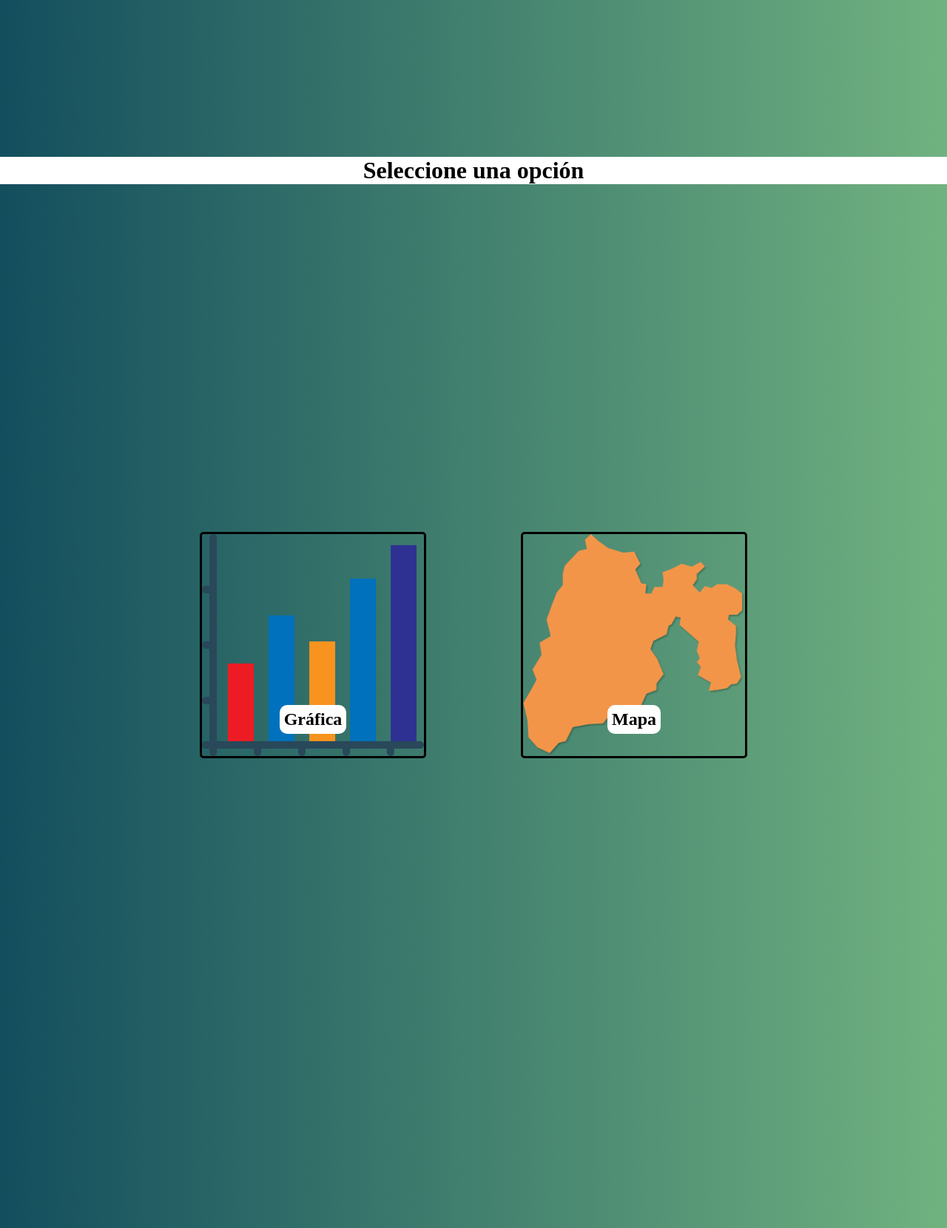
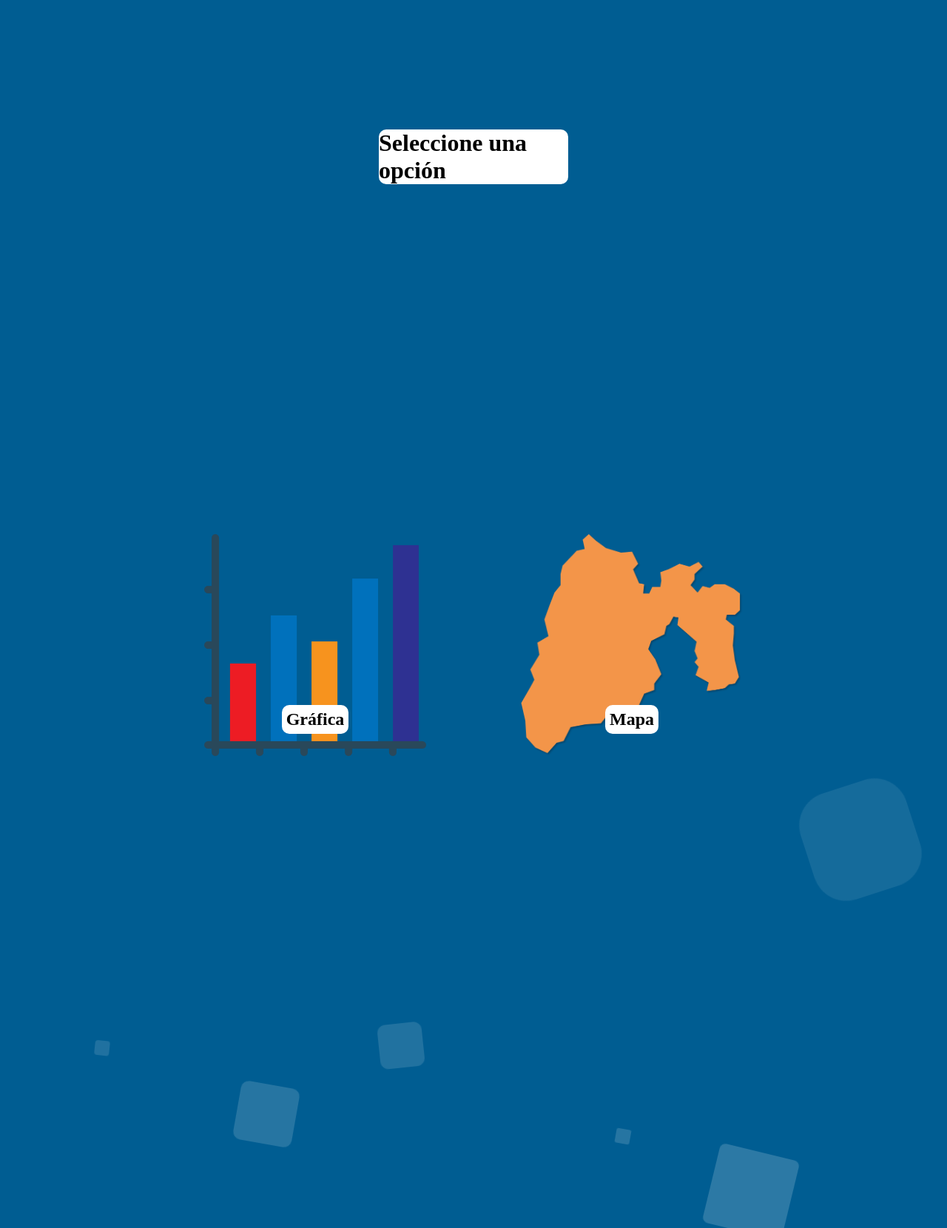
Before and after one commit to Ivancirijillo/app, a Flask app: page / in a window 1280 px wide. Shown: the whole page at 74% size. Run offline with Flask 2, Linux system fonts and the light colour scheme.

Commit message:
Estilos menu

```diff
--- a/app.py
+++ b/app.py
@@ -26,7 +26,6 @@ ruta_pdf = ""
 #Para subir archivo tipo foto al servidor
 from werkzeug.utils import secure_filename
 import os
-
 
 #Declarando nombre de la aplicación e inicializando
 app = Flask(__name__)
--- a/static/css/menu.css
+++ b/static/css/menu.css
@@ -12,7 +12,8 @@ body{
 
 .contenedor{
     position: relative;
-    background: linear-gradient(to right, #134e5e, #71b280);
+    /*background: linear-gradient(to right, #134e5e, #71b280); */
+    background-color: #005d92;
     width: 100%;
     height: 100%;
 }
@@ -24,12 +25,15 @@ body{
     display: flex;
     align-items: flex-end;
     justify-content: center;
+    z-index: 1;
+    color:  black;
 }
 
 .titulo h1{
     background: white;
-    width: 100%;
+    width: 20%;
     display: flex;
+    border-radius: 10px;
     justify-content: center;
 }
 
@@ -54,10 +58,10 @@ body{
     display: flex;
     align-items: center;
     justify-content: center;
-    flex-direction: column;
+    flex-direction: column;/*
     border-radius: 5px;
     border-style: solid;
-    border-color: black;
+    border-color: black;*/
 	transition: .7s ease all;
     cursor: pointer;
     z-index: 2;
@@ -82,3 +86,126 @@ img{
     bottom: 30px;
     z-index: 1;
 }
+
+
+.area{
+    width: 100%;
+    height:100vh;
+
+
+}
+
+.circles{
+    position: absolute;
+    top: 0;
+    left: 0;
+    width: 100%;
+    height: 100%;
+    overflow: hidden;
+}
+
+.circles li{
+    position: absolute;
+    display: block;
+    list-style: none;
+    width: 20px;
+    height: 20px;
+    background: rgba(255, 255, 255, 0.2);
+    animation: animate 25s linear infinite;
+    bottom: -150px;
+
+}
+
+.circles li:nth-child(1){
+    left: 25%;
+    width: 80px;
+    height: 80px;
+    animation-delay: 0s;
+}
+
+
+.circles li:nth-child(2){
+    left: 10%;
+    width: 20px;
+    height: 20px;
+    animation-delay: 2s;
+    animation-duration: 12s;
+}
+
+.circles li:nth-child(3){
+    left: 70%;
+    width: 20px;
+    height: 20px;
+    animation-delay: 4s;
+}
+
+.circles li:nth-child(4){
+    left: 40%;
+    width: 60px;
+    height: 60px;
+    animation-delay: 0s;
+    animation-duration: 18s;
+}
+
+.circles li:nth-child(5){
+    left: 65%;
+    width: 20px;
+    height: 20px;
+    animation-delay: 0s;
+}
+
+.circles li:nth-child(6){
+    left: 75%;
+    width: 110px;
+    height: 110px;
+    animation-delay: 3s;
+}
+
+.circles li:nth-child(7){
+    left: 35%;
+    width: 150px;
+    height: 150px;
+    animation-delay: 7s;
+}
+
+.circles li:nth-child(8){
+    left: 50%;
+    width: 25px;
+    height: 25px;
+    animation-delay: 15s;
+    animation-duration: 45s;
+}
+
+.circles li:nth-child(9){
+    left: 20%;
+    width: 15px;
+    height: 15px;
+    animation-delay: 2s;
+    animation-duration: 35s;
+}
+
+.circles li:nth-child(10){
+    left: 85%;
+    width: 150px;
+    height: 150px;
+    animation-delay: 0s;
+    animation-duration: 11s;
+}
+
+
+
+@keyframes animate {
+
+    0%{
+        transform: translateY(0) rotate(0deg);
+        opacity: 1;
+        border-radius: 0;
+    }
+
+    100%{
+        transform: translateY(-1000px) rotate(720deg);
+        opacity: 0;
+        border-radius: 50%;
+    }
+
+}
--- a/templates/menu.html
+++ b/templates/menu.html
@@ -27,6 +27,20 @@
             </div>
         </div>
     </div>
+    <div class="area" >
+        <ul class="circles">
+                <li></li>
+                <li></li>
+                <li></li>
+                <li></li>
+                <li></li>
+                <li></li>
+                <li></li>
+                <li></li>
+                <li></li>
+                <li></li>
+        </ul>
+    </div >
     <script src="{{ url_for('static', filename ='js/menu.js') }}"></script>
 </body>
 </html>
```
Also changed, not shown: 2 other files.
